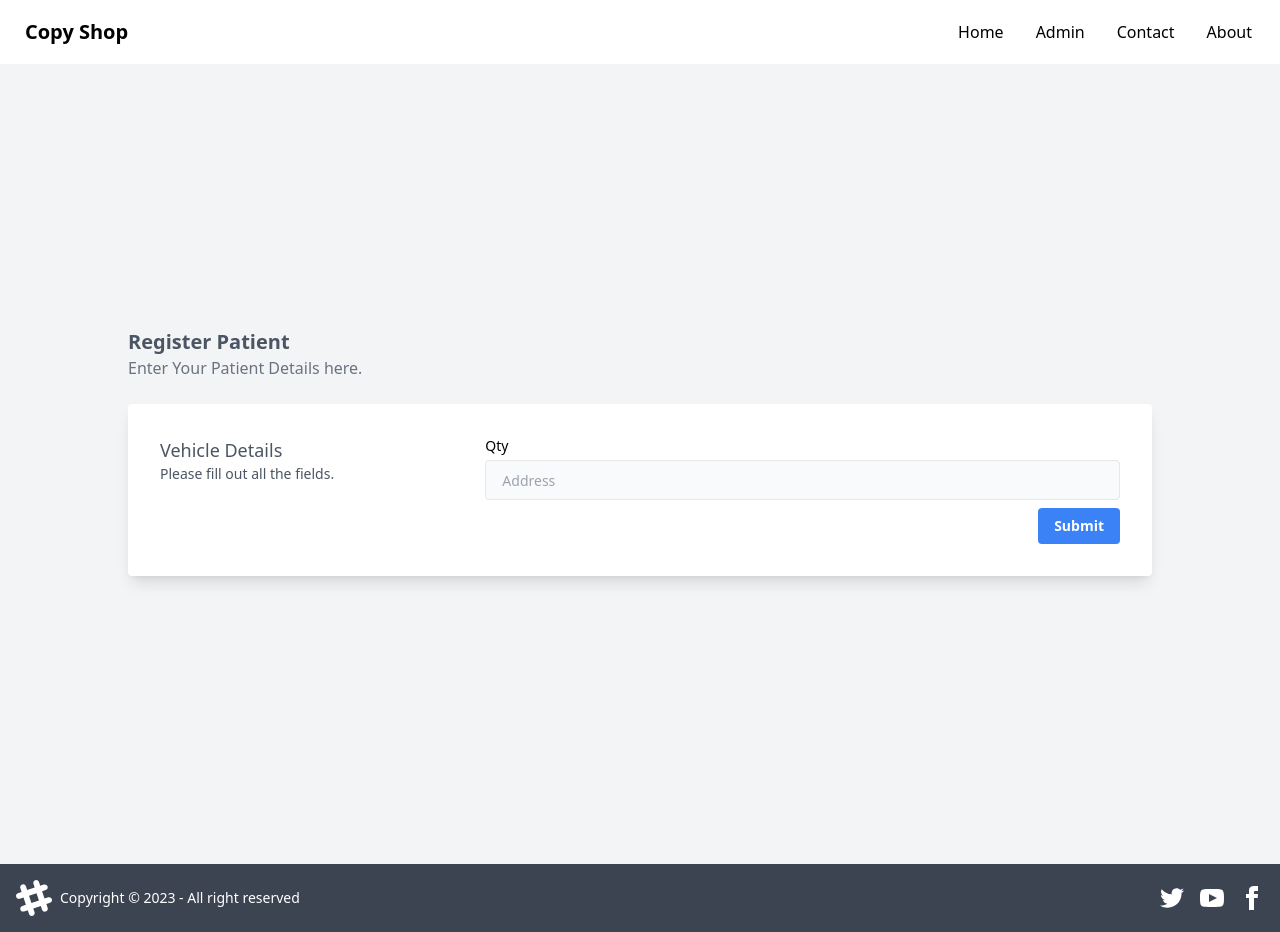
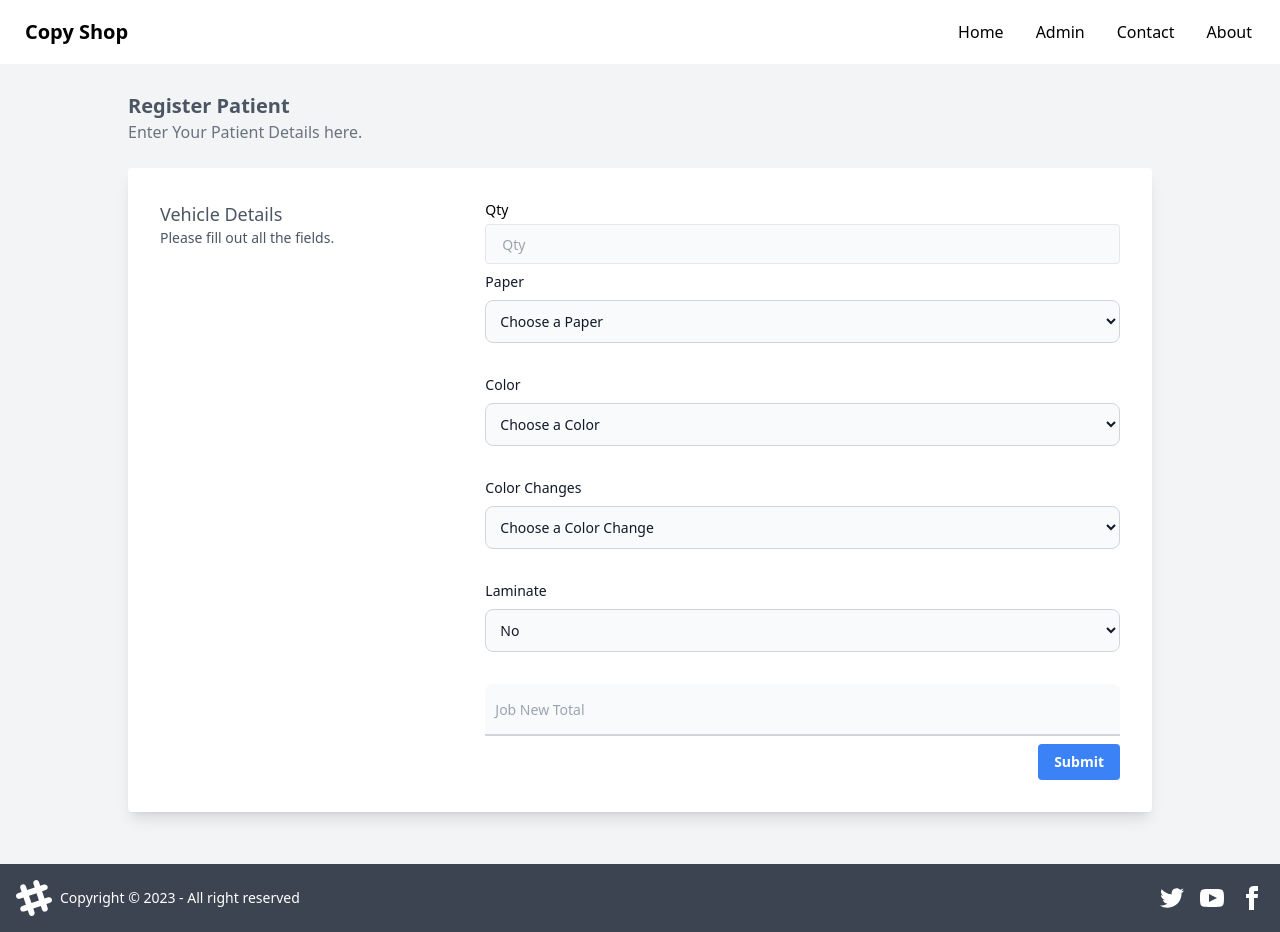
Before and after one commit to Chamaxonline/printing-cost-calculator, a Next.js app in the folder cost-calculator/: page /coverpage in a window 1280 px wide. Built offline with nearby package versions, Linux system fonts and the light colour scheme.

Commit message:
add dropdowns

```diff
--- a/cost-calculator/pages/coverpage/index.tsx
+++ b/cost-calculator/pages/coverpage/index.tsx
@@ -12,7 +12,7 @@ const PatientPage: MyPage = () => {
             <p className="text-gray-500 mb-6">
               Enter Your Patient Details here.
             </p>
-          <form >
+            <form>
               <div className="bg-white rounded shadow-lg p-4 px-4 md:p-8 mb-6">
                 <div className="grid gap-4 gap-y-2 text-sm grid-cols-1 lg:grid-cols-3">
                   <div className="text-gray-600">
@@ -22,10 +22,6 @@ const PatientPage: MyPage = () => {
 
                   <div className="lg:col-span-2">
                     <div className="grid gap-4 gap-y-2 text-sm grid-cols-1 md:grid-cols-5">
-
-
-
-
                       <div className="md:col-span-5">
                         <label htmlFor="lastName">Qty</label>
                         <input
@@ -33,12 +29,96 @@ const PatientPage: MyPage = () => {
                           name="address"
                           id="address"
                           className="h-10 border mt-1 rounded px-4 w-full bg-gray-50"
-                        placeholder="Address"
+                          placeholder="Qty"
                         />
                       </div>
 
+                      <div className="md:col-span-5">
+                        <label
+                          htmlFor="default"
+                          className="block mb-2 text-sm font-medium text-gray-900 dark:text-white"
+                        >
+                          Paper
+                        </label>
+                        <select
+                          id="default"
+                          className="bg-gray-50 border border-gray-300 text-gray-900 mb-6 text-sm rounded-lg focus:ring-blue-500 focus:border-blue-500 block w-full p-2.5 dark:bg-gray-700 dark:border-gray-600 dark:placeholder-gray-400 dark:text-white dark:focus:ring-blue-500 dark:focus:border-blue-500"
+                        >
+                          <option defaultValue="">Choose a Paper</option>
+                          <option value="1">60 blank</option>
+                          <option value="2">70 blank</option>
+                          <option value="3">80 blank</option>
+                          <option value="4">100 blank</option>
+                          <option value="5">120 blank</option>
+                          <option value="6">100 AP</option>
+                          <option value="7">120 AP</option>
+                          <option value="8">150 AP</option>
+                          <option value="9">230 AB</option>
+                          <option value="10">260 AB</option>
+                          <option value="12">250 BB</option>
+                          <option value="13">300 BB</option>
+                        </select>
+                      </div>
 
+                      <div className="md:col-span-5">
+                        <label
+                          htmlFor="default"
+                          className="block mb-2 text-sm font-medium text-gray-900 dark:text-white"
+                        >
+                          Color
+                        </label>
+                        <select
+                          id="default"
+                          className="bg-gray-50 border border-gray-300 text-gray-900 mb-6 text-sm rounded-lg focus:ring-blue-500 focus:border-blue-500 block w-full p-2.5 dark:bg-gray-700 dark:border-gray-600 dark:placeholder-gray-400 dark:text-white dark:focus:ring-blue-500 dark:focus:border-blue-500"
+                        >
+                          <option defaultValue="">Choose a Color</option>
+                          <option value="1">One Color</option>
+                          <option value="2">Two Color</option>
+                          <option value="3">Four Color</option>
+                        </select>
+                      </div>
+                      <div className="md:col-span-5">
+                        <label
+                          htmlFor="default"
+                          className="block mb-2 text-sm font-medium text-gray-900 dark:text-white"
+                        >
+                          Color Changes
+                        </label>
+                        <select
+                          id="default"
+                          className="bg-gray-50 border border-gray-300 text-gray-900 mb-6 text-sm rounded-lg focus:ring-blue-500 focus:border-blue-500 block w-full p-2.5 dark:bg-gray-700 dark:border-gray-600 dark:placeholder-gray-400 dark:text-white dark:focus:ring-blue-500 dark:focus:border-blue-500"
+                        >
+                          <option defaultValue="">Choose a Color Change</option>
+                          <option value="1">One</option>
+                          <option value="2">Two</option>
+                          <option value="3">Three</option>
+                          <option value="4">Four</option>
+                          <option value="5">Five</option>
+                        </select>
+                      </div>
 
+                      <div className="md:col-span-5">
+                        <label
+                          htmlFor="default"
+                          className="block mb-2 text-sm font-medium text-gray-900 dark:text-white"
+                        >
+                          Laminate
+                        </label>
+                        <select
+                          id="default"
+                          className="bg-gray-50 border border-gray-300 text-gray-900 mb-6 text-sm rounded-lg focus:ring-blue-500 focus:border-blue-500 block w-full p-2.5 dark:bg-gray-700 dark:border-gray-600 dark:placeholder-gray-400 dark:text-white dark:focus:ring-blue-500 dark:focus:border-blue-500"
+                        >
+                          <option defaultValue="0">No</option>
+                          <option value="1">Gloss</option>
+                          <option value="2">Matt</option>
+                        </select>
+                      </div>
+                      <div className="md:col-span-5">
+                      <div className="relative">
+    <input type="text" id="disabled_filled" className="block rounded-t-lg px-2.5 pb-2.5 pt-5 w-full text-sm text-gray-900 bg-gray-50 dark:bg-gray-700 border-0 border-b-2 border-gray-300 appearance-none dark:text-white dark:border-gray-600 dark:focus:border-blue-500 focus:outline-none focus:ring-0 focus:border-blue-600 peer" placeholder=" " disabled />
+    <label htmlFor="disabled_filled" className="absolute text-sm text-gray-400 dark:text-gray-500 duration-300 transform -translate-y-4 scale-75 top-4 z-10 origin-[0] left-2.5 peer-focus:text-blue-600 peer-focus:dark:text-blue-500 peer-placeholder-shown:scale-100 peer-placeholder-shown:translate-y-0 peer-focus:scale-75 peer-focus:-translate-y-4">Job New Total</label>
+</div>
+                      </div>
                       <div className="md:col-span-5 text-right">
                         <div className="inline-flex items-end">
                           <button className="bg-blue-500 hover:bg-blue-700 text-white font-bold py-2 px-4 rounded">
```
Lines whose indentation alone changed are shown as unchanged.
